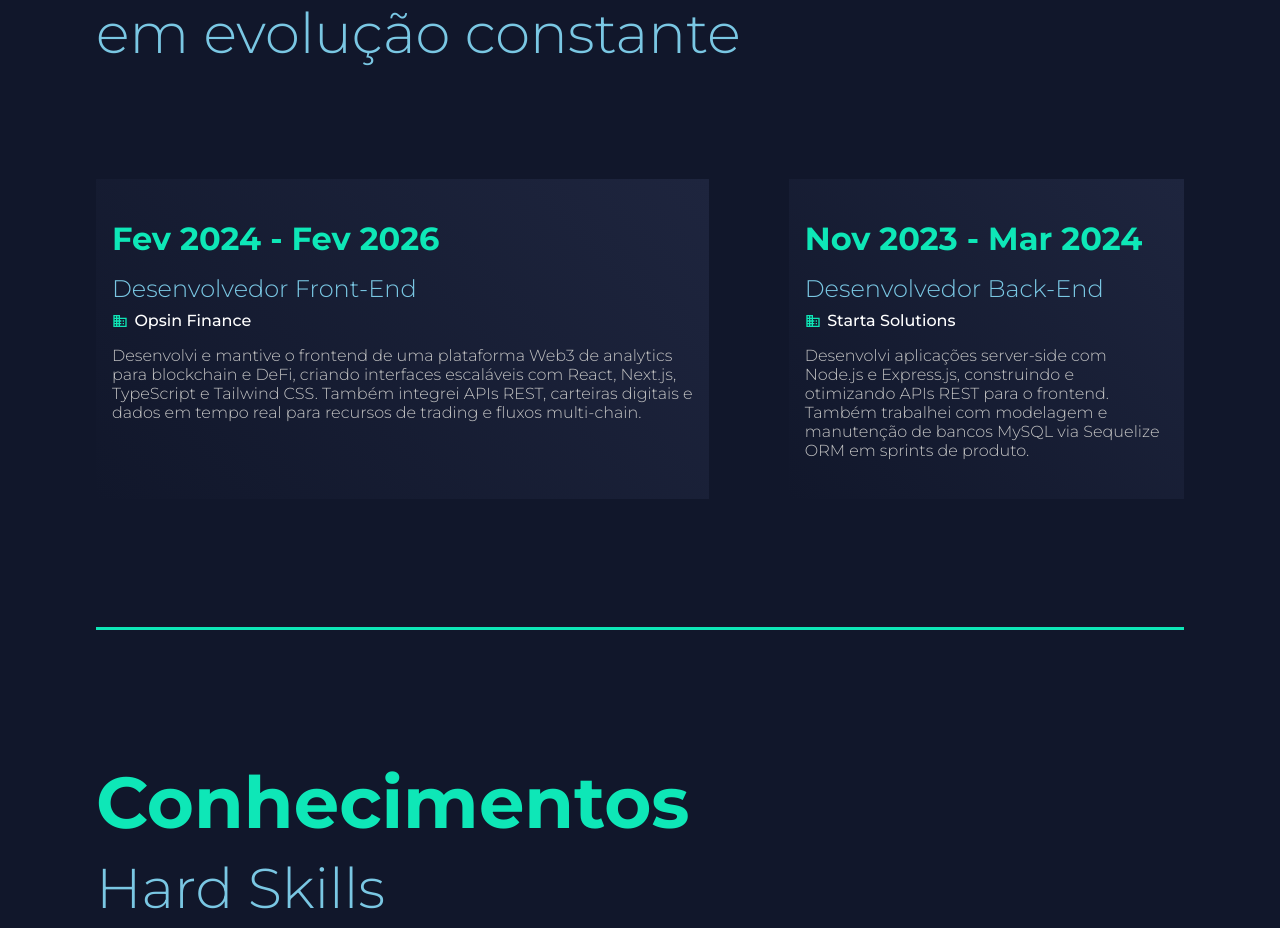
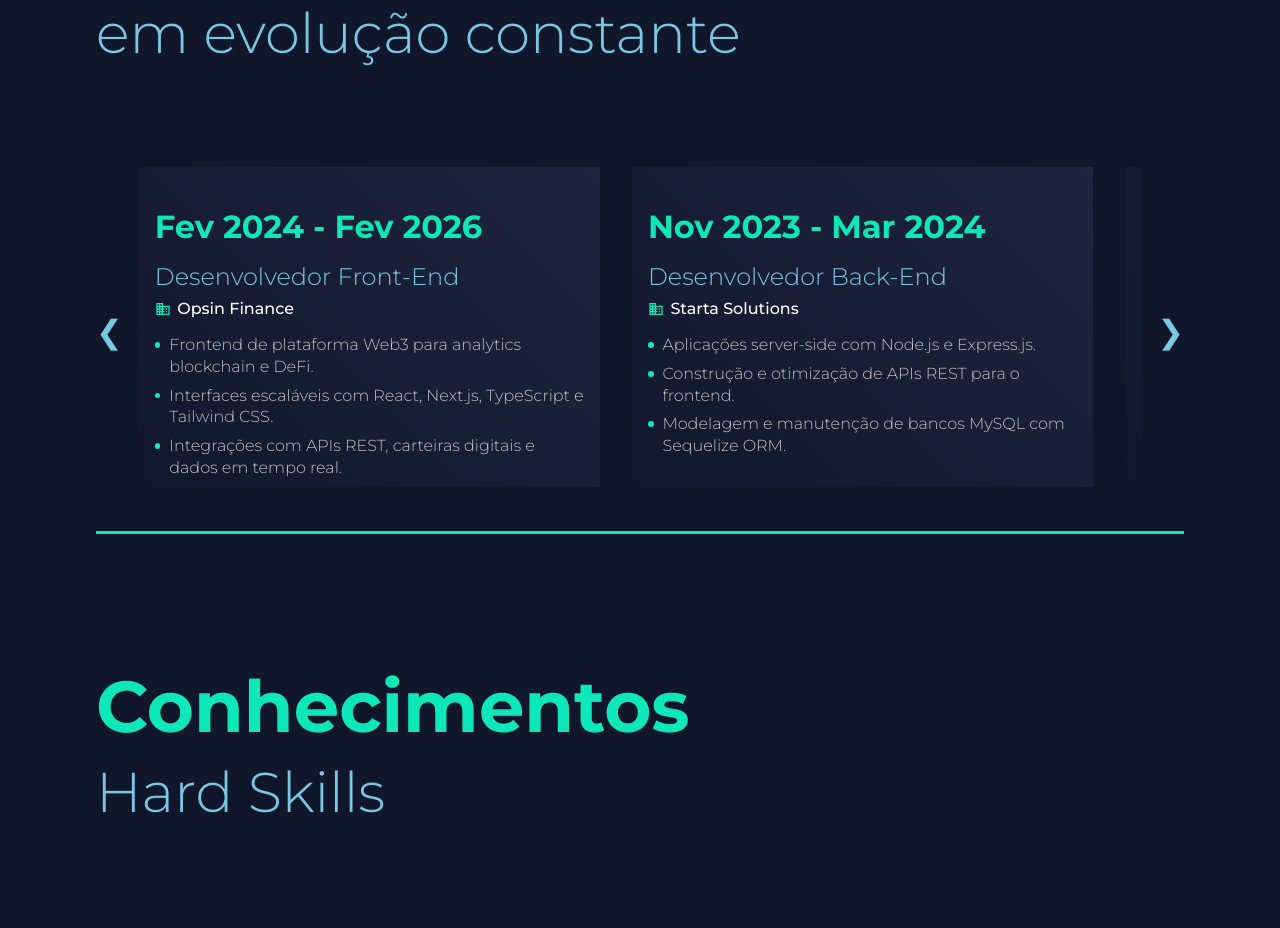
Before and after one commit to ANDREHORMAN1994/portfolio-andre, a Next.js app: page / in a window 1280 px wide. Shown: the part 3580-4508 px from the top of the page. Built offline with nearby package versions, Linux system fonts and the light colour scheme; no server answers.

Commit message:
feat: add experience carousel

```diff
--- a/src/components/Experiences/ExperienceItem.tsx
+++ b/src/components/Experiences/ExperienceItem.tsx
@@ -6,7 +6,7 @@ interface ItemProps {
   year: string;
   status: string;
   organization: string;
-  description: string;
+  description: string[];
   width?: string;
 }
 
@@ -15,7 +15,7 @@ function ExperienceItem({
   status,
   organization,
   description,
-  width = '100%'
+  width = '50%'
 }: ItemProps): ReactElement {
   return (
     <ItemContainer data-aos="fade-up" $width={width}>
@@ -26,14 +26,18 @@ function ExperienceItem({
           <MdOutlineBusiness aria-hidden="true" />
           {organization}
         </h3>
-        <p>{description}</p>
+        <ul>
+          {description.map(item => (
+            <li key={item}>{item}</li>
+          ))}
+        </ul>
       </div>
     </ItemContainer>
   );
 }
 
 ExperienceItem.defaultProps = {
-  width: '100%'
+  width: '50%'
 };
 
 export default ExperienceItem;
--- a/src/components/Experiences/index.tsx
+++ b/src/components/Experiences/index.tsx
@@ -1,11 +1,25 @@
-import { ReactElement } from 'react';
+import { ReactElement, useRef } from 'react';
 import { useLanguage } from '@/contexts/LanguageContext';
 import Title from '../Title';
 import ExperienceItem from './ExperienceItem';
-import { Container } from './styles';
+import {
+  CarouselButton,
+  CarouselContainer,
+  CarouselTrack,
+  CarouselViewport,
+  Container
+} from './styles';
 
 export function Experiences(): ReactElement {
   const { text } = useLanguage();
+  const viewportRef = useRef<HTMLDivElement>(null);
+
+  const handleScroll = (direction: number): void => {
+    viewportRef.current?.scrollBy({
+      behavior: 'smooth',
+      left: direction * viewportRef.current.clientWidth
+    });
+  };
 
   return (
     <Container id="experience">
@@ -13,11 +27,33 @@ export function Experiences(): ReactElement {
         title={text.experiences.title}
         description={text.experiences.subtitle}
       />
-      <section>
-        {text.experiences.items.map(item => (
-          <ExperienceItem key={item.year} {...item} />
-        ))}
-      </section>
+      <CarouselContainer>
+        <CarouselButton
+          aria-label={text.experiences.previous}
+          type="button"
+          onClick={() => {
+            handleScroll(-1);
+          }}
+        >
+          ❮
+        </CarouselButton>
+        <CarouselViewport ref={viewportRef}>
+          <CarouselTrack>
+            {text.experiences.items.map(item => (
+              <ExperienceItem key={item.year} {...item} />
+            ))}
+          </CarouselTrack>
+        </CarouselViewport>
+        <CarouselButton
+          aria-label={text.experiences.next}
+          type="button"
+          onClick={() => {
+            handleScroll(1);
+          }}
+        >
+          ❯
+        </CarouselButton>
+      </CarouselContainer>
     </Container>
   );
 }
--- a/src/components/Experiences/styles.ts
+++ b/src/components/Experiences/styles.ts
@@ -3,27 +3,79 @@ import styled from 'styled-components';
 export const Container = styled.div`
   scroll-margin-top: 1rem;
   width: 100%;
+`;
 
-  > section {
+export const CarouselContainer = styled.section`
+  align-items: center;
+  border-bottom: 3px solid ${({ theme }) => theme.primary};
   display: flex;
-    justify-content: start;
-    align-items: center;
+  gap: 1rem;
+  margin-top: 4rem;
   width: 100%;
-    margin-top: 7rem;
-    gap: 5rem;
-    padding-bottom: 8rem;
-    border-bottom: 3px solid ${({ theme }) => theme.primary};
+
+  @media (max-width: 700px) {
+    border-bottom: none;
+    display: block;
+    margin-top: 3.5rem;
+  }
+`;
+
+export const CarouselViewport = styled.div`
+  --experience-carousel-padding: 1.5rem;
+
   overflow-x: auto;
+  overflow-y: hidden;
+  padding: 2.25rem var(--experience-carousel-padding) 2.75rem;
+  scroll-behavior: smooth;
+  scroll-snap-type: x mandatory;
+  scrollbar-width: none;
+  width: 100%;
+
+  &::-webkit-scrollbar {
+    display: none;
+  }
+
+  @media (max-width: 700px) {
+    overflow: visible;
+    padding: 0;
+  }
+`;
+
+export const CarouselTrack = styled.div`
+  display: grid;
+  gap: 2rem;
+  grid-auto-columns: calc((100% - 2rem) / 2);
+  grid-auto-flow: column;
 
   @media (max-width: 1000px) {
     gap: 1rem;
+    grid-auto-columns: calc((100% - 1rem) / 2);
   }
 
   @media (max-width: 700px) {
+    display: flex;
     flex-direction: column;
-      margin-top: 5rem;
     gap: 2rem;
+    padding-inline: 0;
   }
+`;
+
+export const CarouselButton = styled.button`
+  background: none;
+  border: none;
+  color: ${({ theme }) => theme.secondary};
+  flex: 0 0 auto;
+  font-size: 2rem;
+  transition: color 0.3s ease, transform 0.3s ease;
+
+  &:hover,
+  &:focus-visible {
+    color: ${({ theme }) => theme.primary};
+    transform: scale(1.08);
+  }
+
+  @media (max-width: 700px) {
+    display: none;
   }
 `;
 
@@ -32,8 +84,9 @@ interface ItemContainerProps {
 }
 
 export const ItemContainer = styled.div<ItemContainerProps>`
-  width: ${({ $width }) => `calc(${$width} - 2.5rem)`};
-  min-width: ${({ $width }) => `calc(${$width} - 2.5rem)`};
+  min-width: 0;
+  scroll-snap-align: start;
+  width: 100%;
 
   > div {
     background: ${({ theme }) => theme.gradient};
@@ -45,7 +98,7 @@ export const ItemContainer = styled.div<ItemContainerProps>`
     flex-direction: column;
     align-items: flex-start;
     justify-content: flex-start;
-    transition: 0.5s;
+    transition: filter 0.5s ease, transform 0.5s ease;
 
     h1 {
       color: ${({ theme }) => theme.primary};
@@ -75,16 +128,38 @@ export const ItemContainer = styled.div<ItemContainerProps>`
       }
     }
 
-    p {
+    ul {
       color: ${({ theme }) => theme.textLight};
+      display: flex;
+      flex-direction: column;
       font-size: 1rem;
       font-weight: 300;
+      gap: 0.45rem;
+      list-style: none;
+      margin: 0;
+      padding: 0;
+    }
+
+    li {
+      display: flex;
+      gap: 0.55rem;
+      line-height: 1.35;
+
+      &::before {
+        background: ${({ theme }) => theme.primary};
+        border-radius: 50%;
+        content: '';
+        flex: 0 0 0.35rem;
+        height: 0.35rem;
+        margin-top: 0.5rem;
+        width: 0.35rem;
+      }
     }
   }
 
   &:hover > div {
     filter: brightness(1.3);
-    transform: translateY(-20px);
+    transform: translateY(-20px) scale(1.02);
   }
 
   /* &:nth-child(even) {
@@ -110,8 +185,18 @@ export const ItemContainer = styled.div<ItemContainerProps>`
         margin-bottom: 0.75rem;
       }
 
-      p {
+      ul {
         font-size: 0.9rem;
+        gap: 0.35rem;
+      }
+
+      li {
+        gap: 0.45rem;
+        line-height: 1.3;
+
+        &::before {
+          margin-top: 0.45rem;
+        }
       }
     }
   }
@@ -136,7 +221,7 @@ export const ItemContainer = styled.div<ItemContainerProps>`
         font-size: 1rem;
       }
 
-      p {
+      ul {
         font-size: 1rem;
       }
     }
--- a/src/i18n/translations.ts
+++ b/src/i18n/translations.ts
@@ -57,46 +57,63 @@ export const translations = {
     experiences: {
       title: 'Desde 2020',
       subtitle: 'em evolução constante',
+      previous: 'Exibir experiências anteriores',
+      next: 'Exibir próximas experiências',
       items: [
         {
           year: 'Fev 2024 - Fev 2026',
           status: 'Desenvolvedor Front-End',
           organization: 'Opsin Finance',
-          description:
-            'Desenvolvi e mantive o frontend de uma plataforma Web3 de analytics para blockchain e DeFi, criando interfaces escaláveis com React, Next.js, TypeScript e Tailwind CSS. Também integrei APIs REST, carteiras digitais e dados em tempo real para recursos de trading e fluxos multi-chain.',
-          width: '60%'
+          description: [
+            'Frontend de plataforma Web3 para analytics blockchain e DeFi.',
+            'Interfaces escaláveis com React, Next.js, TypeScript e Tailwind CSS.',
+            'Integrações com APIs REST, carteiras digitais e dados em tempo real.'
+          ],
+          width: '50%'
         },
         {
           year: 'Nov 2023 - Mar 2024',
           status: 'Desenvolvedor Back-End',
           organization: 'Starta Solutions',
-          description:
-            'Desenvolvi aplicações server-side com Node.js e Express.js, construindo e otimizando APIs REST para o frontend. Também trabalhei com modelagem e manutenção de bancos MySQL via Sequelize ORM em sprints de produto.',
-          width: '40%'
+          description: [
+            'Aplicações server-side com Node.js e Express.js.',
+            'Construção e otimização de APIs REST para o frontend.',
+            'Modelagem e manutenção de bancos MySQL com Sequelize ORM.'
+          ],
+          width: '50%'
         },
         {
           year: 'Out 2023 - Jan 2024',
           status: 'Desenvolvedor Web',
           organization: 'Codante',
-          description:
-            'Construí interfaces responsivas e acessíveis com React, Next.js e React Native, colaborando com designers no Figma para transformar protótipos em layouts fiéis e aplicar princípios mobile-first em experiências web e mobile.',
-          width: '40%'
+          description: [
+            'Interfaces responsivas e acessíveis com React, Next.js e React Native.',
+            'Transformação de protótipos do Figma em layouts fiéis.',
+            'Aplicação de princípios mobile-first em experiências web e mobile.'
+          ],
+          width: '50%'
         },
         {
           year: 'Ago 2021 - Jul 2023',
           status: 'Instrutor de Tecnologia',
           organization: 'Trybe',
-          description:
-            'Mentorei mais de 100 desenvolvedores iniciantes em JavaScript, HTML, CSS e React.js. Conduzi aulas ao vivo, workshops e sessões baseadas em projetos, realizei code reviews e contribuí para melhorias curriculares e processos internos.',
-          width: '60%'
+          description: [
+            'Mentoria de mais de 100 desenvolvedores iniciantes.',
+            'Aulas ao vivo, workshops e sessões baseadas em projetos.',
+            'Code reviews e melhorias curriculares e de processos internos.'
+          ],
+          width: '50%'
         },
         {
           year: '2020 - 2021',
           status: 'Formação Full Stack',
           organization: 'Trybe',
-          description:
-            'Formação intensiva em Desenvolvimento Web Full Stack com tecnologias amplamente utilizadas pelo mercado.',
-          width: '40%'
+          description: [
+            'Formação intensiva em Desenvolvimento Web Full Stack.',
+            'Prática com tecnologias amplamente utilizadas pelo mercado.',
+            'Base sólida em frontend, backend, bancos de dados e boas práticas.'
+          ],
+          width: '50%'
         }
       ]
     },
@@ -180,46 +197,63 @@ export const translations = {
     experiences: {
       title: 'Since 2020',
       subtitle: 'continuously evolving',
+      previous: 'Display previous experiences',
+      next: 'Display next experiences',
       items: [
         {
           year: 'Feb 2024 - Feb 2026',
           status: 'Front-End Developer',
           organization: 'Opsin Finance',
-          description:
-            'I developed and maintained the frontend of a Web3 analytics platform for blockchain and DeFi, building scalable interfaces with React, Next.js, TypeScript and Tailwind CSS. I also integrated REST APIs, digital wallets and real-time data for trading features and multi-chain flows.',
-          width: '60%'
+          description: [
+            'Frontend for a Web3 analytics platform focused on blockchain and DeFi.',
+            'Scalable interfaces with React, Next.js, TypeScript and Tailwind CSS.',
+            'REST API, digital wallet and real-time data integrations.'
+          ],
+          width: '50%'
         },
         {
           year: 'Nov 2023 - Mar 2024',
           status: 'Back-End Developer',
           organization: 'Starta Solutions',
-          description:
-            'I developed server-side applications with Node.js and Express.js, building and optimizing REST APIs for the frontend. I also worked with MySQL database modeling and maintenance using Sequelize ORM in product sprints.',
-          width: '40%'
+          description: [
+            'Server-side applications with Node.js and Express.js.',
+            'REST API development and optimization for frontend applications.',
+            'MySQL database modeling and maintenance with Sequelize ORM.'
+          ],
+          width: '50%'
         },
         {
           year: 'Oct 2023 - Jan 2024',
           status: 'Web Developer',
           organization: 'Codante',
-          description:
-            'I built responsive and accessible interfaces with React, Next.js and React Native, collaborating with designers in Figma to turn prototypes into faithful layouts and apply mobile-first principles across web and mobile experiences.',
-          width: '40%'
+          description: [
+            'Responsive and accessible interfaces with React, Next.js and React Native.',
+            'Figma prototypes translated into faithful layouts.',
+            'Mobile-first principles applied across web and mobile experiences.'
+          ],
+          width: '50%'
         },
         {
           year: 'Aug 2021 - Jul 2023',
           status: 'Technology Instructor',
           organization: 'Trybe',
-          description:
-            'I mentored more than 100 junior developers in JavaScript, HTML, CSS and React.js. I led live classes, workshops and project-based sessions, performed code reviews and contributed to curriculum and internal process improvements.',
-          width: '60%'
+          description: [
+            'Mentorship for more than 100 junior developers.',
+            'Live classes, workshops and project-based sessions.',
+            'Code reviews plus curriculum and internal process improvements.'
+          ],
+          width: '50%'
         },
         {
           year: '2020 - 2021',
           status: 'Full Stack Program',
           organization: 'Trybe',
-          description:
-            'Intensive Full Stack Web Development program focused on widely adopted technologies.',
-          width: '40%'
+          description: [
+            'Intensive Full Stack Web Development program.',
+            'Hands-on practice with widely adopted technologies.',
+            'Solid foundation in frontend, backend, databases and best practices.'
+          ],
+          width: '50%'
         }
       ]
     },
```
Lines whose indentation alone changed are shown as unchanged.
